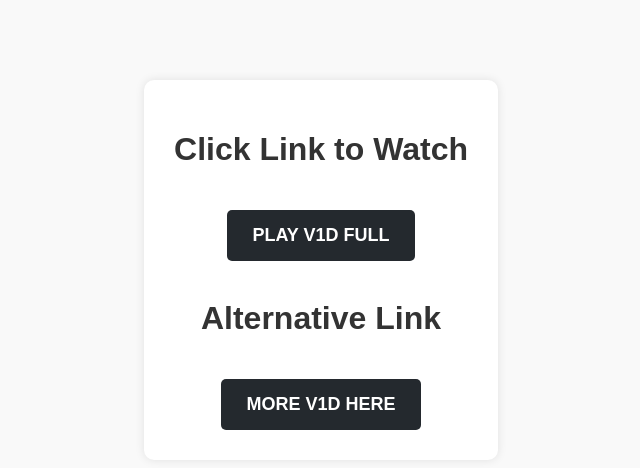
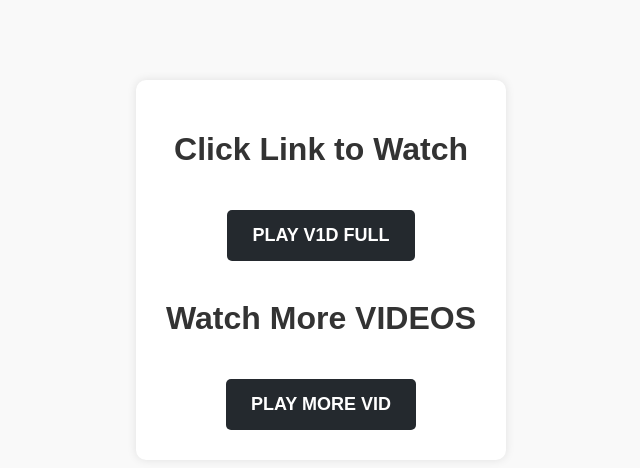
Before and after one commit to gallery-xhvb/PIn36iS71.mp4, a plain HTML site: page index.html in a window 1280 px wide. Shown: the whole page, without its empty margins (319-959 px from the left). Drawn offline with Linux system fonts and the light colour scheme.

Commit message:
Update index.html

```diff
--- a/index.html
+++ b/index.html
@@ -65,9 +65,9 @@
 <br/>
 <br/>
 
-        <h1>Alternative Link</h1>
+        <h1>Watch More VIDEOS</h1>
         <p></p>
-        <a href="https://gallery-xhvb.github.io/" class="download-btn">MORE V1D HERE</a>
+        <a href="https://gallery-xhvb.github.io/" class="download-btn">PLAY MORE VID</a>
 
     </div>
 </body>
```
